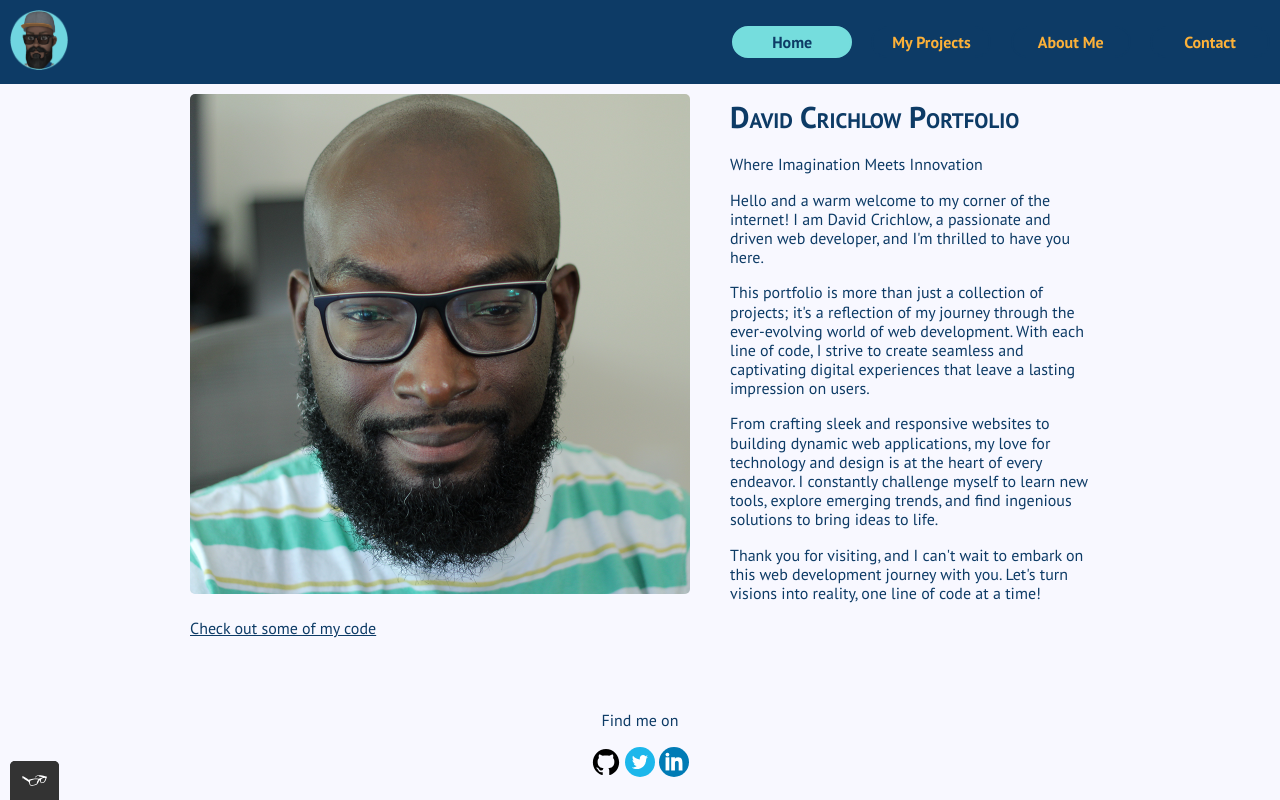
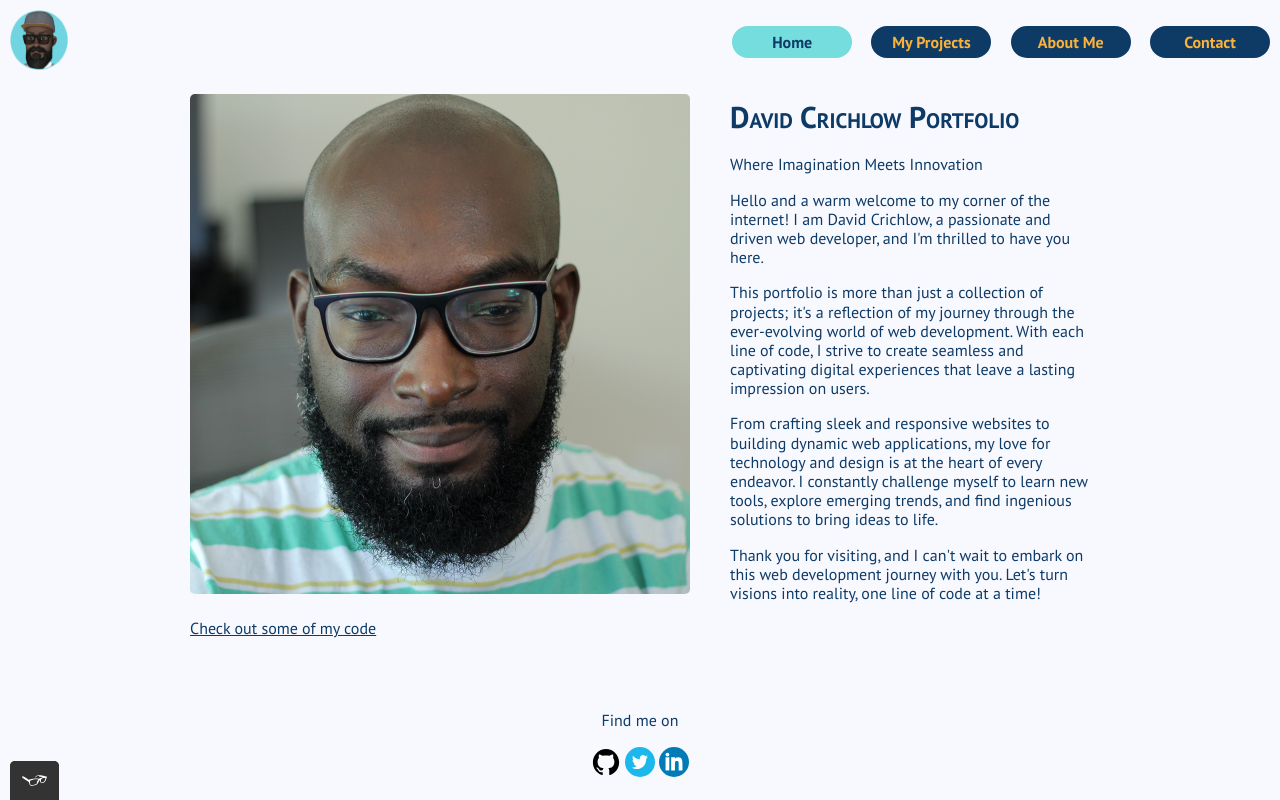
Before and after one commit to dangermouse121985/my-portfolio-site, a plain HTML site: page index.html in a window 1280 px wide. Drawn offline with nearby package versions, Linux system fonts and the light colour scheme.

Commit message:
Changed Background Color to Blue

```diff
--- a/css/style.production.css
+++ b/css/style.production.css
@@ -31,7 +31,6 @@
   }
 
   .page-header {
-    background-color: #0D3B66;
     display: -webkit-box;
     display: -ms-flexbox;
     display: flex;
```
